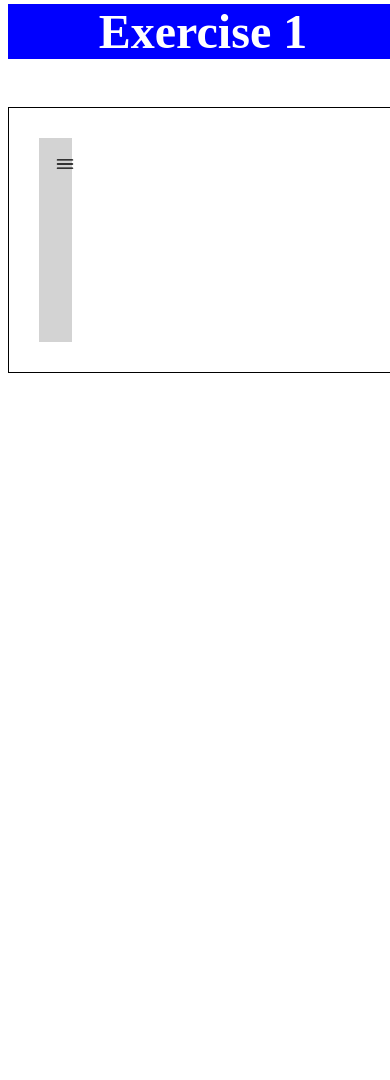
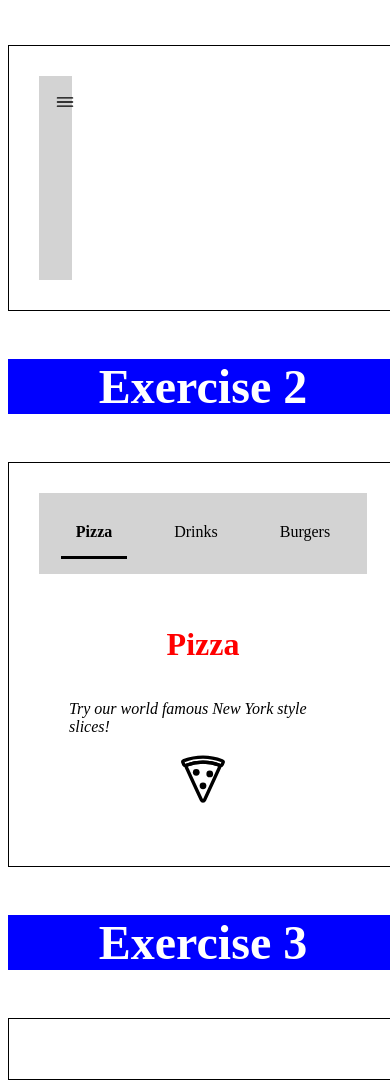
Before and after one commit to aewurm98/odin-project-dynamic-ui-practice, a website built with webpack: page dist/index.html in a window 390 px wide. Shown: the part 453-1533 px from the top of the page. Before the commit the page ends 860 px from the top, so only its background shows below. Built offline with nearby package versions, Linux system fonts and the light colour scheme.

Commit message:
finished exercise 2 -- tab menu for mobile

```diff
--- a/src/index.js
+++ b/src/index.js
@@ -1,8 +1,19 @@
 // Import stylesheet
 import './style.css';
 
+// Import assets
+import Pizza from './assets/pizza-outline.svg';
+import Drinks from './assets/beer-outline.svg';
+import Burger from './assets/fast-food-outline.svg';
+
 // Import other Modules
 import createMenu, { toggleMenu } from './dropdown.js';
+import tabList, {
+  tabContents,
+  createTabSection,
+  toggleTab,
+  allTabs,
+} from './mobile-menu.js';
 
 // Gather useful global references
 const body = document.querySelector('body');
@@ -13,10 +24,10 @@ title1.textContent = 'Exercise 1';
 title1.classList.add('exercise-title');
 
 const exercise1 = document.createElement('div');
-exercise1.classList.add('exercise-1');
+exercise1.classList.add('exercise-body');
 
 const menuHeader = document.createElement('div');
-menuHeader.classList.add('header');
+menuHeader.classList.add('sidebar');
 
 const menuContainer = createMenu(['Home', 'Messages', 'Reports', 'Settings']);
 
@@ -24,14 +35,65 @@ menuHeader.appendChild(menuContainer);
 
 exercise1.appendChild(menuHeader);
 
-// Load Setup for mobile menu
-const exercise2 = document.createElement('div');
-exercise2.classList.add('exercise-2');
-
-// Load Setup for image-slider
-const exercise3 = document.createElement('div');
-exercise3.classList.add('exercise-3');
-
 // Add DOM Elements
 body.appendChild(title1);
 body.appendChild(exercise1);
+
+// Load Setup for mobile menu
+const title2 = document.createElement('h1');
+title2.textContent = 'Exercise 2';
+title2.classList.add('exercise-title');
+
+const exercise2 = document.createElement('div');
+exercise2.classList.add('exercise-body');
+
+const tabHeader = document.createElement('div');
+tabHeader.classList.add('header');
+
+const tabBody = document.createElement('div');
+tabBody.classList.add('tab-body');
+
+// Create Components for Tab Structure
+
+const pizzaTab = new tabContents(
+  'Pizza',
+  'Try our world famous New York style slices!',
+  Pizza
+);
+const drinksTab = new tabContents(
+  'Drinks',
+  'More than 30 beers on tap from around the world!',
+  Drinks
+);
+const burgerTab = new tabContents(
+  'Burgers',
+  'Rated the best burger in Chicago 5-years running!',
+  Burger
+);
+
+allTabs.addTab(pizzaTab);
+allTabs.addTab(drinksTab);
+allTabs.addTab(burgerTab);
+
+const tabContainer = allTabs.createTabMenu();
+tabHeader.appendChild(tabContainer);
+
+exercise2.appendChild(tabHeader);
+exercise2.appendChild(tabBody);
+
+// Add DOM Elements
+body.appendChild(title2);
+body.appendChild(exercise2);
+
+allTabs.initializeTabContent();
+
+// Load Setup for image-slider
+const title3 = document.createElement('h1');
+title3.textContent = 'Exercise 3';
+title3.classList.add('exercise-title');
+
+const exercise3 = document.createElement('div');
+exercise3.classList.add('exercise-body');
+
+body.appendChild(title3);
+body.appendChild(exercise3);
--- a/src/mobile-menu.js
+++ b/src/mobile-menu.js
@@ -0,0 +1,133 @@
+export default class tabList {
+  constructor() {
+    this.tabs = [];
+  }
+
+  getTabs() {
+    return this.tabs;
+  }
+
+  getTabNames() {
+    return this.tabs.map((x) => x.name);
+  }
+
+  addTab(tab) {
+    this.tabs.push(tab);
+  }
+
+  removeTab(tab) {
+    const idx = this.getTabNames().indexOf(tab.name);
+    this.tabs.splice(idx, 1);
+  }
+
+  createTabMenu() {
+    const tabs = this.getTabs();
+
+    const tabContainer = document.createElement('div');
+    tabContainer.classList.add('tab-container');
+
+    for (let i = 0; i < tabs.length; i++) {
+      const name = tabs[i].name;
+
+      const tab = document.createElement('div');
+      tab.classList.add('tab-item');
+
+      if (i == 0) {
+        tab.classList.add('active');
+      }
+
+      tab.textContent = name;
+      tab.addEventListener('click', toggleTab);
+      tabContainer.appendChild(tab);
+    }
+
+    return tabContainer;
+  }
+
+  initializeTabContent() {
+    const tabs = this.getTabs();
+    createTabSection(tabs[0]);
+  }
+}
+
+export const allTabs = new tabList();
+
+// Add window variable for debugging
+Window.tabList = allTabs;
+
+export class tabContents {
+  constructor(name, headline, img) {
+    this.name = name;
+    this.headline = headline;
+    this.img = img;
+  }
+
+  get name() {
+    return this._name;
+  }
+
+  set name(value) {
+    this._name = value;
+  }
+
+  get headline() {
+    return this._headline;
+  }
+
+  set headline(value) {
+    this._headline = value;
+  }
+
+  get img() {
+    return this._img;
+  }
+
+  set img(value) {
+    this._img = value;
+  }
+}
+
+export function createTabSection(tabContent) {
+  // Clear Previous content
+  const tabBody = document.querySelector('.tab-body');
+  tabBody.textContent = '';
+
+  // Grab new values
+  const name = tabContent.name;
+  const headline = tabContent.headline;
+  const img = tabContent.img;
+
+  // Append new elements
+  const nameBlock = document.createElement('h1');
+  nameBlock.classList.add('tab-name');
+  nameBlock.textContent = name;
+
+  const headlineBlock = document.createElement('p');
+  headlineBlock.classList.add('tab-headline');
+  headlineBlock.textContent = headline;
+
+  const imgBlock = document.createElement('img');
+  imgBlock.classList.add('tab-img');
+  imgBlock.src = img;
+
+  tabBody.appendChild(nameBlock);
+  tabBody.appendChild(headlineBlock);
+  tabBody.appendChild(imgBlock);
+}
+
+export function toggleTab(e) {
+  const tab = e.target;
+  const activeTab = document.querySelector('.tab-item.active');
+
+  if (tab.textContent == activeTab.textContent) {
+    return;
+  } else {
+    activeTab.classList.remove('active');
+
+    const tabNames = allTabs.getTabNames();
+    const idx = tabNames.indexOf(tab.textContent);
+
+    tab.classList.add('active');
+    createTabSection(allTabs.getTabs()[idx]);
+  }
+}
--- a/src/style.css
+++ b/src/style.css
@@ -30,16 +30,17 @@ body {
 
 /* Dropdown Menu Exercise */
 
-.exercise-1 {
+.exercise-body {
   width: 100%;
   padding: 30px;
   display: flex;
+  flex-direction: column;
   border-style: solid;
   border-color: black;
   border-width: 1px;
 }
 
-.header {
+.sidebar {
   width: 10%;
   height: 100%;
   padding: 15px;
@@ -85,4 +86,51 @@ body {
 
 /* Mobile Menu Exercise */
 
+.header {
+  width: 100%;
+  background-color: lightgrey;
+  display: flex;
+  gap: 2rem;
+}
+
+.tab-container {
+  width: 100%;
+  display: flex;
+  justify-content: center;
+  gap: 2rem;
+  min-height: 100%;
+}
+
+.tab-item {
+  cursor: pointer;
+  min-height: 100%;
+  padding: 15px;
+}
+
+.tab-item.active {
+  border-bottom-style: solid;
+  border-bottom-width: 3px;
+  border-bottom-color: black;
+  font-weight: 800;
+}
+
+.tab-body {
+  padding: 30px;
+  display: flex;
+  flex-direction: column;
+  align-items: center;
+}
+
+.tab-name {
+  color: red;
+}
+
+.tab-headline {
+  font-style: italic;
+}
+
+.tab-img {
+  max-width: 20%;
+}
+
 /* Image Carousel Exercise */
```
Also changed, not shown: src/assets/beer-outline.svg (added), src/assets/fast-food-outline.svg (added), src/assets/pizza-outline.svg (added).
